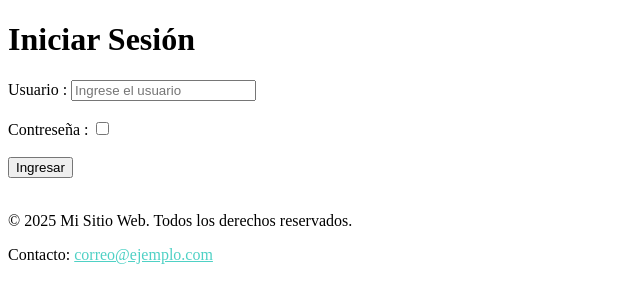
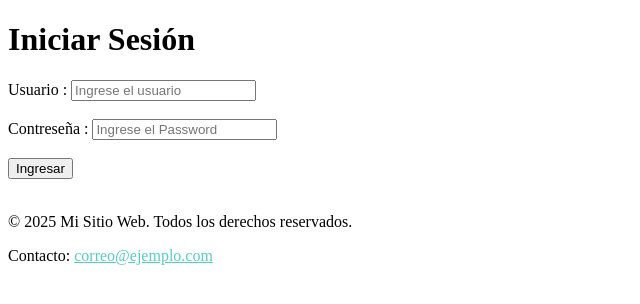
Before and after one commit to jcst2019/reforzamiento-web, a plain HTML site: page nivel-1-html-basico/index.html in a window 1280 px wide. Shown: the whole page, without its empty margins (0-640 px from the left). Drawn offline with Linux system fonts and the light colour scheme.

Commit message:
redactor

```diff
--- a/nivel-1-html-basico/index.html
+++ b/nivel-1-html-basico/index.html
@@ -18,7 +18,7 @@
         <br>
         <br>
         <label>Contreseña :</label>
-        <input type="checkbox" name="password" placeholder="Ingrese el Password">
+        <input type="password" name="password" placeholder="Ingrese el Password">
         <br>
         <br>
         <button type="submit">Ingresar</button>
```
Also changed, not shown: nivel-2-html-css/index.html (+1 -1 lines), nivel-3-html-css-js/index.html (+1 -1 lines), nivel-4-validacion/index.html (+1 -1 lines).
